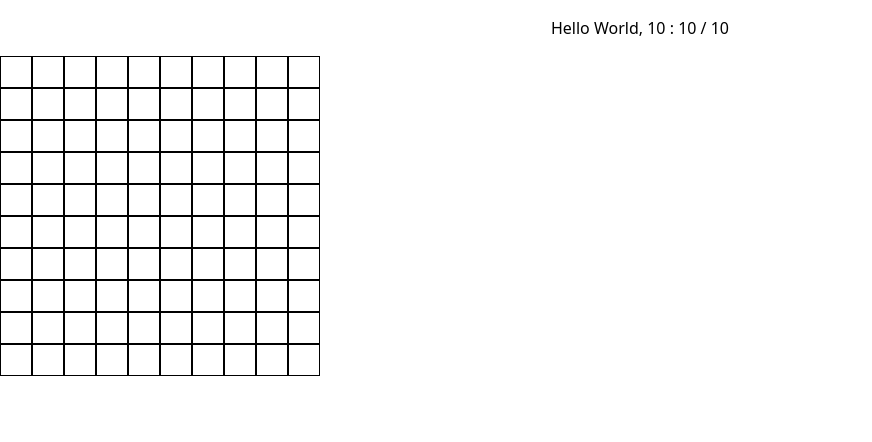
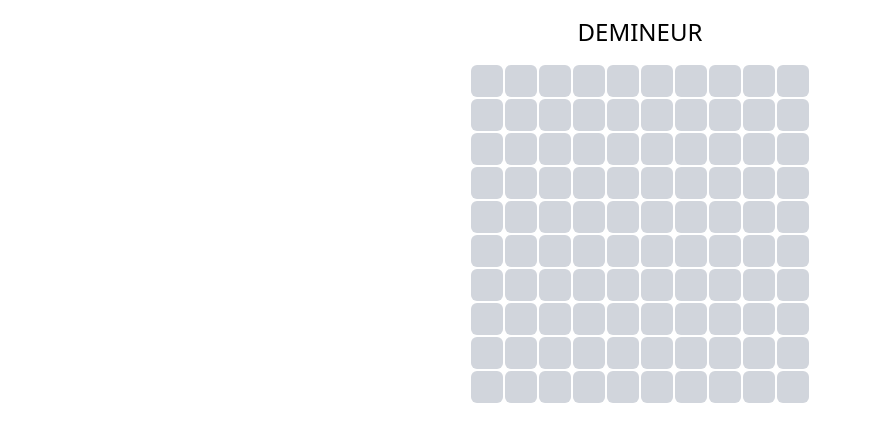
Before and after one commit to 7imio/demineur, a React (Vite) app: page / in a window 1280 px wide. Shown: the top 442 px of the page, without its empty margins (0-872 px from the left). Built offline with nearby package versions, Linux system fonts and the light colour scheme.

Commit message:
functionnal reveal / flag

```diff
--- a/src/Components/GameManager.tsx
+++ b/src/Components/GameManager.tsx
@@ -25,8 +25,8 @@ const GameManager: React.FC<GameProps> = () => {
 
   return (
     <>
-      <p className="p-4 t flex flex-row w-full align-center justify-center">
-        Hello World, {height} : {width} / {totalBombs}
+      <p className="p-4 text-2xl flex flex-row w-full align-center justify-center">
+        DEMINEUR
       </p>
       {grid && <Grid />}
     </>
--- a/src/Components/Grid/Cell.tsx
+++ b/src/Components/Grid/Cell.tsx
@@ -1,10 +1,17 @@
+import { useState } from "react";
 import { Cell as CellType } from "../../interfaces/Cell";
+import { setFlagCell, setRevealCell } from "../../store/gameSlice";
+import { useDispatch } from "react-redux";
 
 export interface CellProps {
   cell: CellType;
 }
 
 const Cell: React.FC<CellProps> = ({ cell }) => {
+  const [isHover, setIsHover] = useState(false);
+
+  const dispatch = useDispatch();
+
   /**
    * Render the cell content
    * @param cell
@@ -25,8 +32,28 @@ const Cell: React.FC<CellProps> = ({ cell }) => {
     return "";
   };
 
+  const handleClick = (e: React.MouseEvent<HTMLButtonElement>) => {
+    e.preventDefault();
+    dispatch(setRevealCell(cell));
+  };
+
+  const handleContextMenu = (e: React.MouseEvent<HTMLButtonElement>) => {
+    e.preventDefault();
+    dispatch(setFlagCell(cell));
+  };
+
   return (
-    <button className="w-8 h-8 border border-black flex justify-center items-center">
+    <button
+      className={`w-8 h-8 flex rounded-md m-px justify-center items-center ${
+        cell.isRevealed || cell.isFlagged
+          ? "bg-gray-400"
+          : `${isHover ? "bg-gray-200" : "bg-gray-300"}`
+      }`}
+      onClick={handleClick}
+      onContextMenu={handleContextMenu}
+      onMouseEnter={() => setIsHover(true)}
+      onMouseLeave={() => setIsHover(false)}
+    >
       {renderCellContent(cell)}
     </button>
   );
--- a/src/Components/Grid/Grid.tsx
+++ b/src/Components/Grid/Grid.tsx
@@ -6,7 +6,10 @@ const Grid = () => {
   const { grid } = useSelector((state: RootState) => state.gameManager);
 
   return (
-    <div>
+    <div
+      onContextMenu={(e) => e.preventDefault()}
+      className="flex flex-col align-middle justify-center items-center"
+    >
       {grid.map((row, rowIndex) => (
         <div key={rowIndex} className="flex flex-row">
           {row.map((cell, cellIndex) => (
--- /dev/null
+++ b/src/Reducers/interfaces/CellPayload.ts
@@ -0,0 +1,4 @@
+export interface CellPayload {
+  x: number;
+  y: number;
+}
--- /dev/null
+++ b/src/Reducers/setFlagCellReducer.ts
@@ -0,0 +1,13 @@
+import { PayloadAction } from "@reduxjs/toolkit";
+import { GameState } from "../interfaces/GameState";
+import { CellPayload } from "./interfaces/CellPayload";
+
+export const setFlagCellReducer = (
+  state: GameState,
+  action: PayloadAction<CellPayload>
+): void => {
+  const { x, y } = action.payload;
+  const cell = state.grid[y][x];
+  if (cell.isRevealed) return;
+  cell.isFlagged = !cell.isFlagged;
+};
--- /dev/null
+++ b/src/Reducers/setRevealCellReducer.ts
@@ -0,0 +1,14 @@
+import { PayloadAction } from "@reduxjs/toolkit";
+import { GameState } from "../interfaces/GameState";
+import { CellPayload } from "./interfaces/CellPayload";
+
+export const setRevealCellReducer = (
+  state: GameState,
+  action: PayloadAction<CellPayload>
+): void => {
+  const { x, y } = action.payload;
+  const cell = state.grid[y][x];
+  if (cell.isRevealed) return;
+  if (cell.isFlagged) return;
+  cell.isRevealed = true;
+};
--- a/src/store/gameSlice.ts
+++ b/src/store/gameSlice.ts
@@ -9,6 +9,9 @@ import {
   setGridDataReducer,
 } from "../Reducers/setGridDataReducer";
 import { GameState } from "../interfaces/GameState";
+import { setRevealCellReducer } from "../Reducers/setRevealCellReducer";
+import { CellPayload } from "../Reducers/interfaces/CellPayload";
+import { setFlagCellReducer } from "../Reducers/setFlagCellReducer";
 
 const initialState: GameState = {
   grid: [],
@@ -30,6 +33,11 @@ const storeSlice: CreateSliceOptions<
       action: PayloadAction<GridDataPayload>
     ) => void;
     setGrid: (state: GameState) => void;
+    setRevealCell: (
+      state: GameState,
+      action: PayloadAction<CellPayload>
+    ) => void;
+    setFlagCell: (state: GameState, action: PayloadAction<CellPayload>) => void;
   }
 > = {
   name: "Demineur",
@@ -37,10 +45,23 @@ const storeSlice: CreateSliceOptions<
   reducers: {
     setGridData: setGridDataReducer,
     setGrid: setGridReducer,
+    setRevealCell: setRevealCellReducer,
+    setFlagCell: setFlagCellReducer,
+    // setGameOver: setGameOverReducer,
+    // setPlaying: setPlayingReducer,
+    // setReset: setResetReducer,
   },
 };
 
 const gameSlice = createSlice(storeSlice);
 
-export const { setGridData, setGrid } = gameSlice.actions;
+export const {
+  setGridData,
+  setGrid,
+  setRevealCell,
+  setFlagCell,
+  // setGameOver,
+  // setPlaying,
+  // setReset,
+} = gameSlice.actions;
 export default gameSlice.reducer;
```
